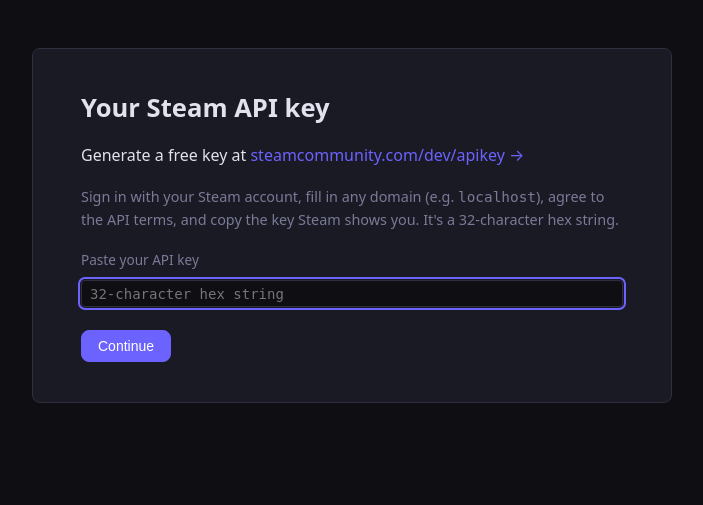
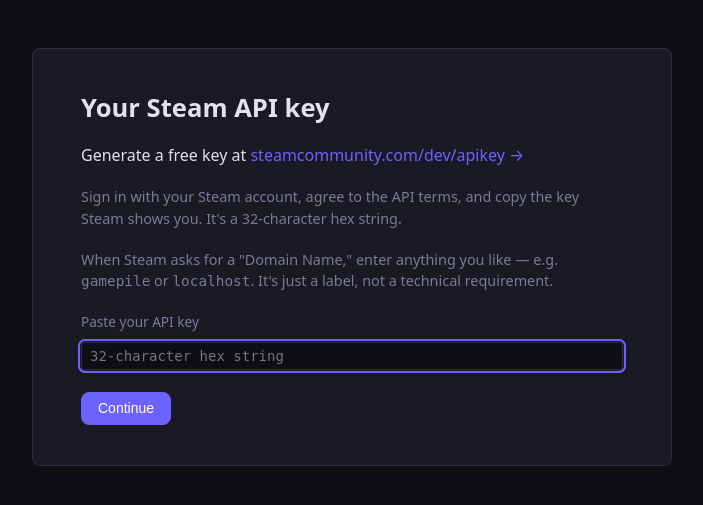
Before and after one commit to floxnt/gamepile, a FastAPI app: page /setup/api-key in a window 1280 px wide. Shown: the part 66-571 px from the top of the page, without its empty margins (288-991 px from the left). Run offline with FastAPI, Linux system fonts and the light colour scheme; parts of the project's set-up code (start-up, migrations or seed data) failed here and were passed over; some libraries are stand-ins or nearby versions.

Commit message:
fix(setup): domain name clarification + sync redirect
API key step: add copy explaining that Steam's "Domain Name" field is
just a label, not a technical requirement.

Sync redirect: replace broken HTMX body-swap (hx-target="body" +
hx-swap="outerHTML" can't swap a full HTML page) with a simple
setTimeout JS redirect to /.

Co-Authored-By: Claude Opus 4.7 <noreply@anthropic.com>

```diff
--- a/app/templates/setup_api_key.html
+++ b/app/templates/setup_api_key.html
@@ -12,9 +12,13 @@
 </p>
 
 <p class="setup-explainer">
-  Sign in with your Steam account, fill in any domain (e.g.
-  <code>localhost</code>), agree to the API terms, and copy the key
-  Steam shows you. It's a 32-character hex string.
+  Sign in with your Steam account, agree to the API terms, and copy
+  the key Steam shows you. It's a 32-character hex string.
+</p>
+<p class="setup-explainer">
+  When Steam asks for a "Domain Name," enter anything you like — e.g.
+  <code>gamepile</code> or <code>localhost</code>. It's just a label,
+  not a technical requirement.
 </p>
 
 <form method="post" action="/setup/api-key" class="setup-form">
```
Also changed, not shown: app/templates/partials/setup_sync_status.html (+2 -5 lines).
